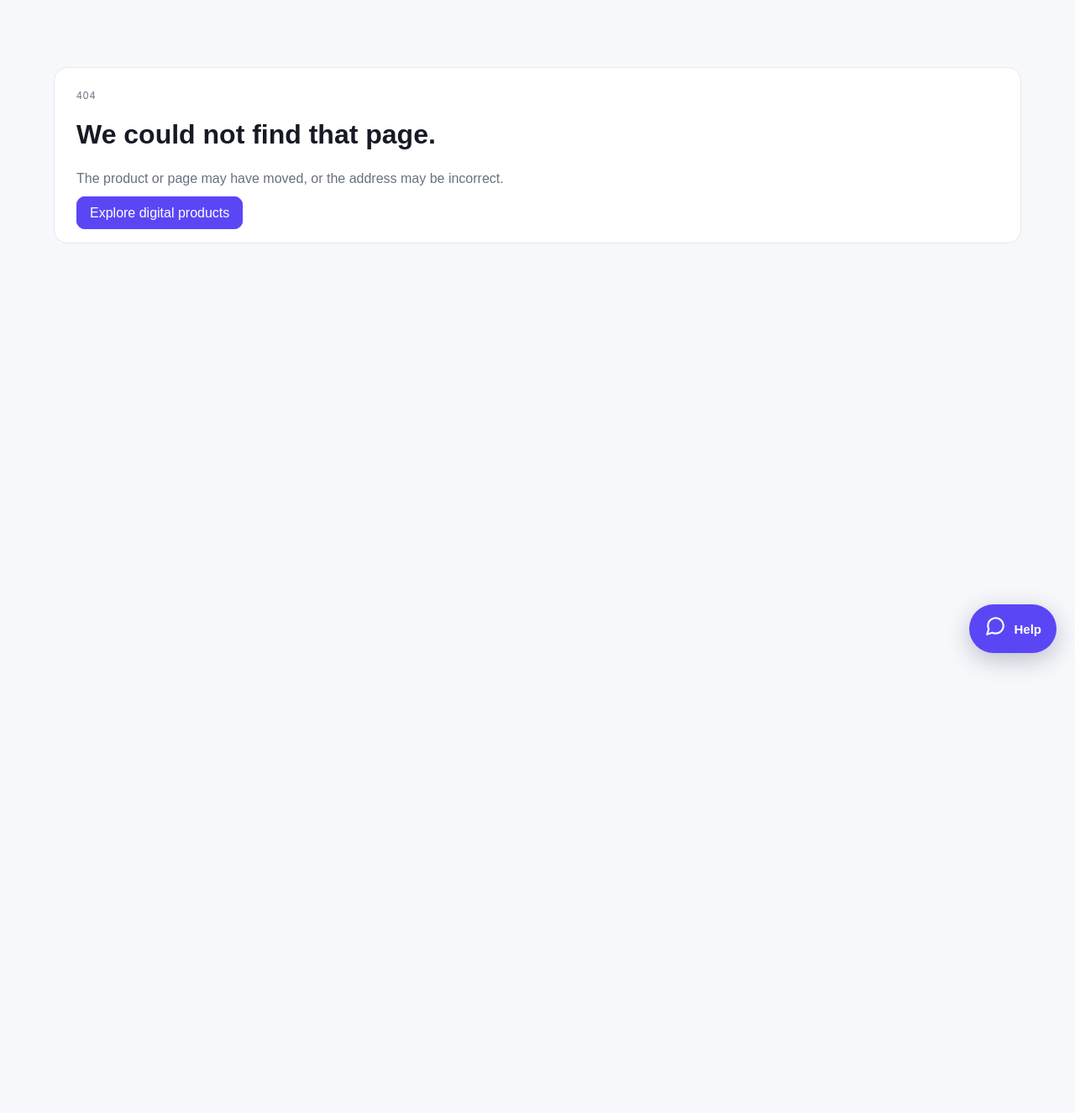
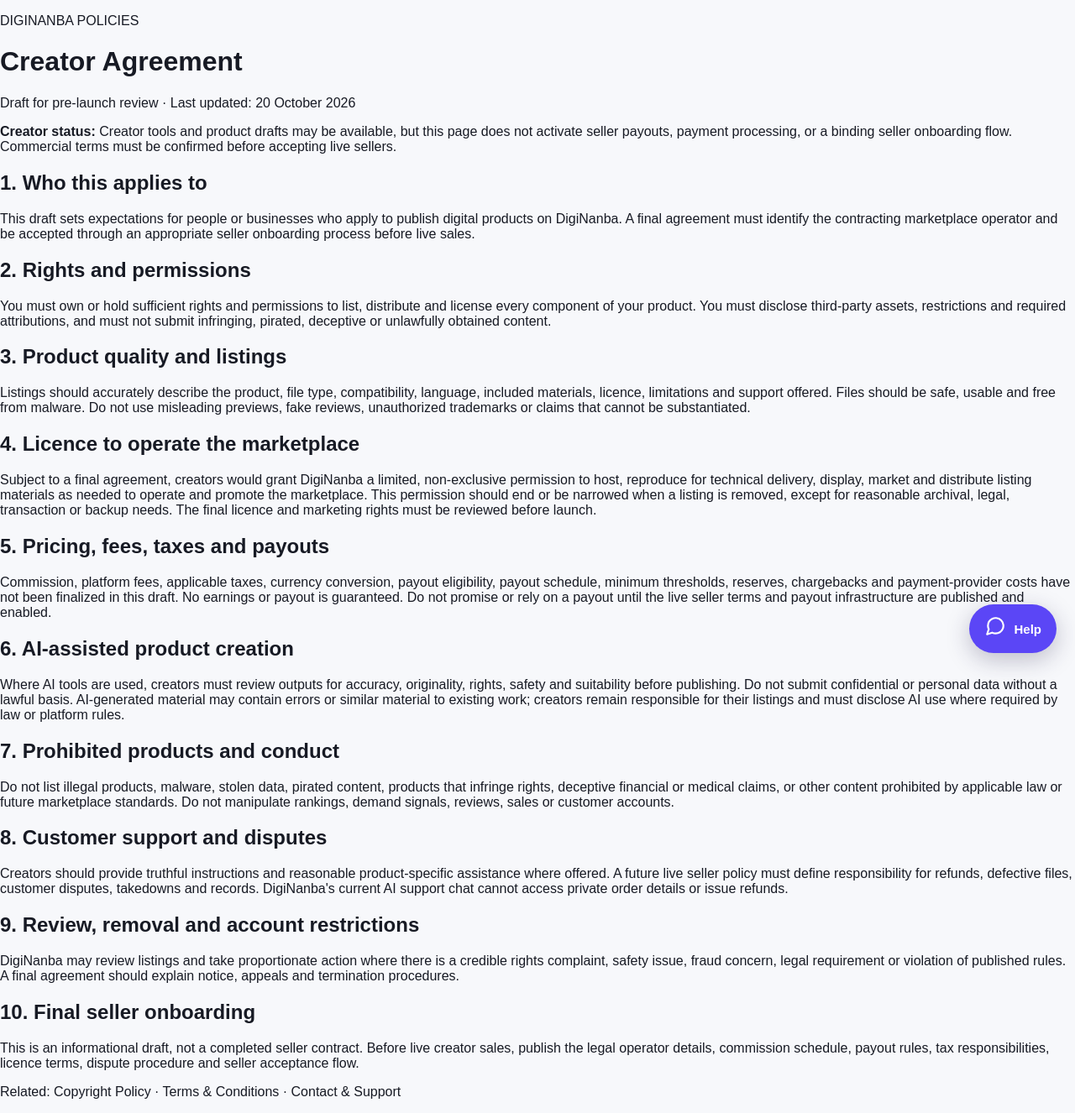
Before and after one commit to agnengineeringselectricals-crypto/diginanba, a Next.js app: page /creator-agreement in a window 1280 px wide. Before the commit this address had no page. Shown: the whole page at 84% size. Before the commit the page ends 800 px from the top, so only its background shows below. Built offline with nearby package versions, Linux system fonts and the light colour scheme.

Commit message:
Add marketplace legal policy page: app/creator-agreement/page.tsx

```diff
--- /dev/null
+++ b/app/creator-agreement/page.tsx
@@ -0,0 +1,19 @@
+import Link from 'next/link';
+
+export const metadata = { title: 'Creator Agreement', description: 'Draft marketplace terms for DigiNanba creators and sellers.' };
+
+export default function CreatorAgreementPage() {
+ return <main className="dn-legal-page"><div className="dn-legal-wrap"><p className="dn-legal-eyebrow">DIGINANBA POLICIES</p><h1>Creator Agreement</h1><p className="dn-legal-updated">Draft for pre-launch review · Last updated: 20 October 2026</p>
+ <div className="dn-legal-notice"><strong>Creator status:</strong> Creator tools and product drafts may be available, but this page does not activate seller payouts, payment processing, or a binding seller onboarding flow. Commercial terms must be confirmed before accepting live sellers.</div>
+ <h2>1. Who this applies to</h2><p>This draft sets expectations for people or businesses who apply to publish digital products on DigiNanba. A final agreement must identify the contracting marketplace operator and be accepted through an appropriate seller onboarding process before live sales.</p>
+ <h2>2. Rights and permissions</h2><p>You must own or hold sufficient rights and permissions to list, distribute and license every component of your product. You must disclose third-party assets, restrictions and required attributions, and must not submit infringing, pirated, deceptive or unlawfully obtained content.</p>
+ <h2>3. Product quality and listings</h2><p>Listings should accurately describe the product, file type, compatibility, language, included materials, licence, limitations and support offered. Files should be safe, usable and free from malware. Do not use misleading previews, fake reviews, unauthorized trademarks or claims that cannot be substantiated.</p>
+ <h2>4. Licence to operate the marketplace</h2><p>Subject to a final agreement, creators would grant DigiNanba a limited, non-exclusive permission to host, reproduce for technical delivery, display, market and distribute listing materials as needed to operate and promote the marketplace. This permission should end or be narrowed when a listing is removed, except for reasonable archival, legal, transaction or backup needs. The final licence and marketing rights must be reviewed before launch.</p>
+ <h2>5. Pricing, fees, taxes and payouts</h2><p>Commission, platform fees, applicable taxes, currency conversion, payout eligibility, payout schedule, minimum thresholds, reserves, chargebacks and payment-provider costs have not been finalized in this draft. No earnings or payout is guaranteed. Do not promise or rely on a payout until the live seller terms and payout infrastructure are published and enabled.</p>
+ <h2>6. AI-assisted product creation</h2><p>Where AI tools are used, creators must review outputs for accuracy, originality, rights, safety and suitability before publishing. Do not submit confidential or personal data without a lawful basis. AI-generated material may contain errors or similar material to existing work; creators remain responsible for their listings and must disclose AI use where required by law or platform rules.</p>
+ <h2>7. Prohibited products and conduct</h2><p>Do not list illegal products, malware, stolen data, pirated content, products that infringe rights, deceptive financial or medical claims, or other content prohibited by applicable law or future marketplace standards. Do not manipulate rankings, demand signals, reviews, sales or customer accounts.</p>
+ <h2>8. Customer support and disputes</h2><p>Creators should provide truthful instructions and reasonable product-specific assistance where offered. A future live seller policy must define responsibility for refunds, defective files, customer disputes, takedowns and records. DigiNanba's current AI support chat cannot access private order details or issue refunds.</p>
+ <h2>9. Review, removal and account restrictions</h2><p>DigiNanba may review listings and take proportionate action where there is a credible rights complaint, safety issue, fraud concern, legal requirement or violation of published rules. A final agreement should explain notice, appeals and termination procedures.</p>
+ <h2>10. Final seller onboarding</h2><p>This is an informational draft, not a completed seller contract. Before live creator sales, publish the legal operator details, commission schedule, payout rules, tax responsibilities, licence terms, dispute procedure and seller acceptance flow.</p>
+ <p className="dn-legal-related">Related: <Link href="/copyright">Copyright Policy</Link> · <Link href="/terms">Terms &amp; Conditions</Link> · <Link href="/contact">Contact &amp; Support</Link></p></div></main>;
+}
```
